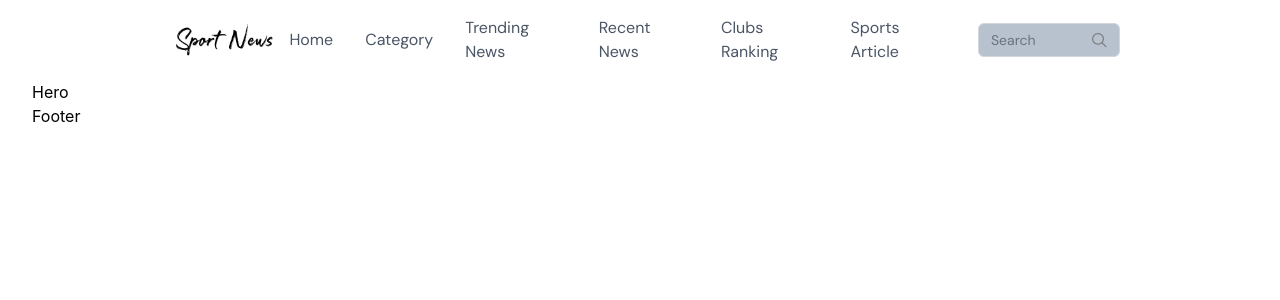
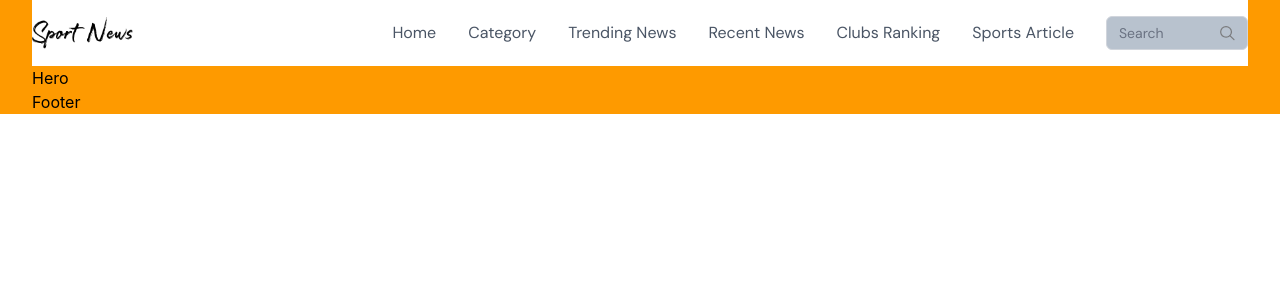
Before and after one commit to qtps/Sports-News, a React (Vite) app: page / in a window 1280 px wide. Shown: the top 300 px of the page. Built offline with nearby package versions, Linux system fonts and the light colour scheme.

Commit message:
update navbar

```diff
--- a/src/App.jsx
+++ b/src/App.jsx
@@ -3,7 +3,7 @@ import HomePage from "./pages/HomePage";
 const App = () => {
   return (
     <>
-      <div className="container mx-auto px-4 sm:px-6 lg:px-8">
+      <div className="container mx-auto px-4 sm:px-6 lg:px-8 bg-amber-500">
         <HomePage />
       </div>
     </>
--- a/src/components/Navbar.jsx
+++ b/src/components/Navbar.jsx
@@ -4,9 +4,9 @@ import logo from "../assets/SportNews.png";
 const Navbar = () => {
   const [open, setOpen] = React.useState(false);
   return (
-    <nav className="flex items-center justify-between px-4  md:px-8 lg:px-12 xl:px-32 py-4  bg-white relative transition-all font-dm  ">
+    <nav className="flex items-center justify-between py-4  bg-white relative transition-all font-dm ">
       <a href="/Home">
-        <img src={logo} alt="SportNews Logo" className=" h-8 px-4" />
+        <img src={logo} alt="SportNews Logo" className=" h-8 pr-4" />
       </a>
 
       {/* Desktop Menu */}
```
